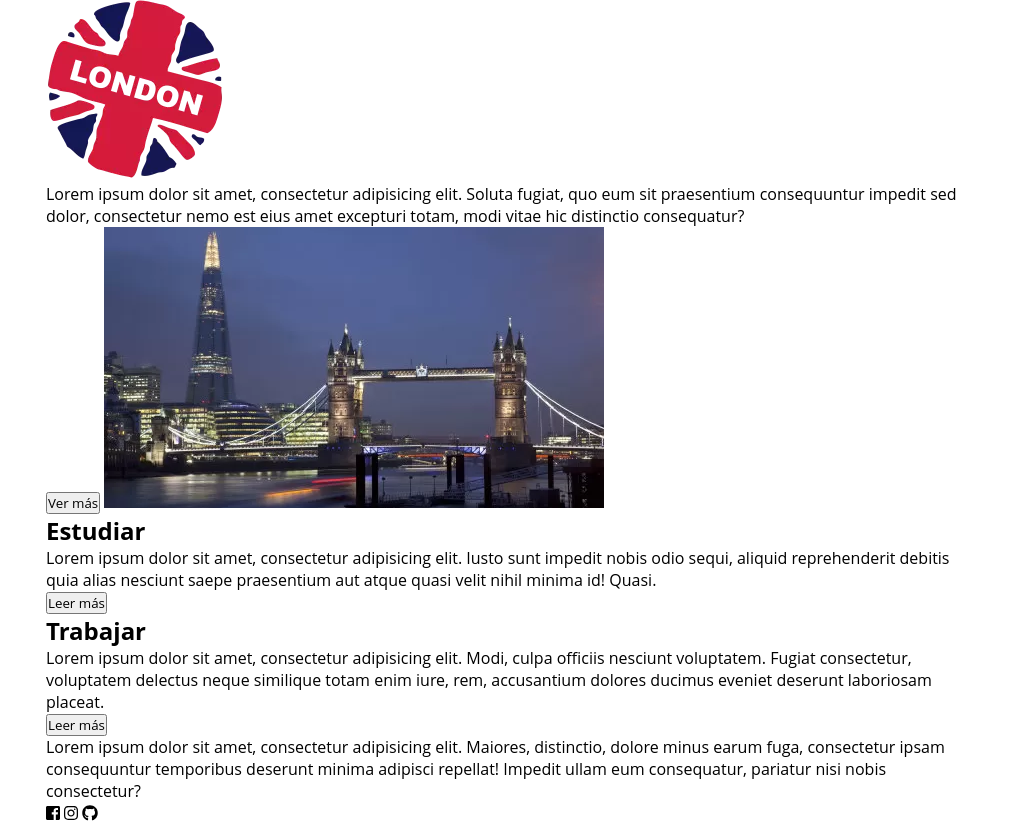
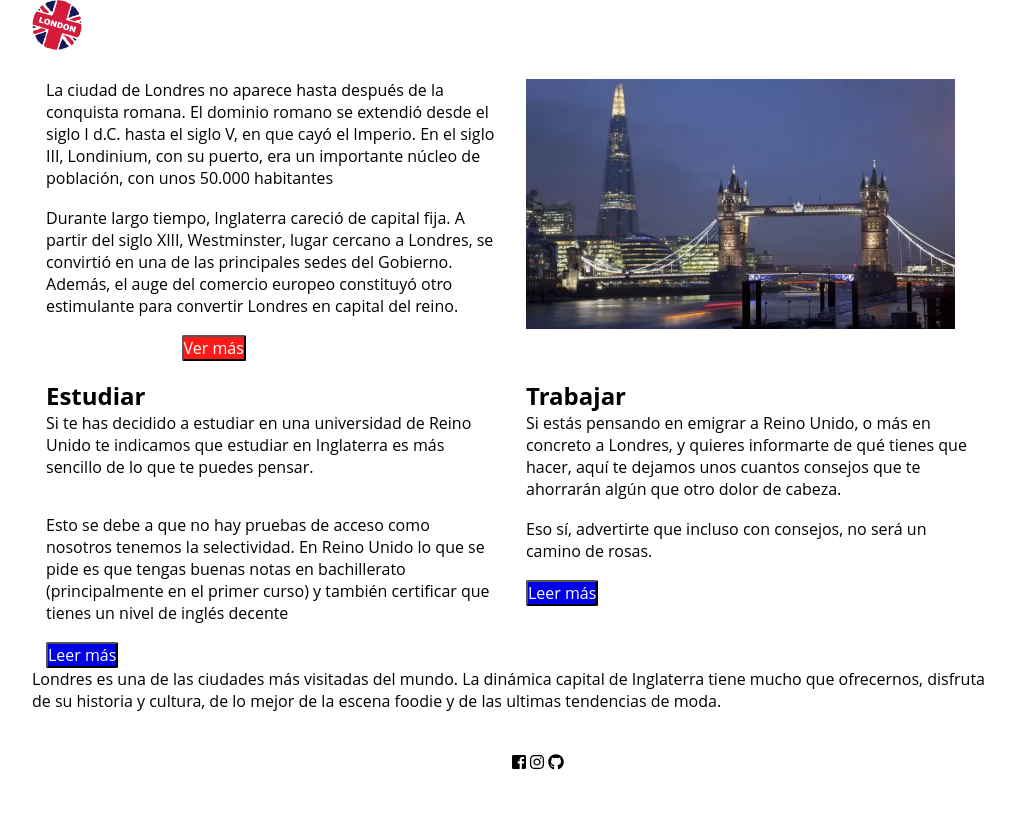
Before and after one commit to Jesmmar89/branches, a plain HTML site: page index.html in a window 1280 px wide. Shown: the whole page, without its empty margins (128-1143 px from the left). After the commit the page ends 800 px from the top, so only its background shows below. Drawn offline with Linux system fonts and the light colour scheme.

Commit message:
index finalizado

```diff
--- a/css/style.css
+++ b/css/style.css
@@ -0,0 +1,32 @@
+#logo{
+	display: block;
+	width: 50px;
+	padding-bottom: 3%;
+}
+#imgheader{
+ width: 95%;
+ height: 250px;
+}
+.footerdiv{
+	margin-left: 50%;
+
+}
+.botonVerMas{
+	border-radius: 5%;
+	background-color: #ff1a1a;
+	font-size: 16px;
+	color: white;
+	margin-left: 30%;
+}
+.leerMas{
+	border-radius: 5%;
+	background-color:#0000e6;
+	font-size: 16px;
+	color: white;
+}
+p{
+	padding-bottom: 4%;
+}
+h2{
+	padding-top: 4%;
+}
--- a/index.html
+++ b/index.html
@@ -8,22 +8,34 @@
 	<script defer src="https://use.fontawesome.com/releases/v5.0.8/js/all.js"></script>
 </head>
 <body class="container">
-	<header >
-		<img src="img/london_logo.png" alt="">
-		<p>Lorem ipsum dolor sit amet, consectetur adipisicing elit. Soluta fugiat, quo eum sit praesentium consequuntur impedit sed dolor, consectetur nemo est eius amet excepturi totam, modi vitae hic distinctio consequatur?</p>
-		<button>Ver más</button>
-		<img src="img/londonView.jpeg" alt="">
+	<header id="headerindex" class="row">
+		<img id="logo" src="img/london_logo.png" alt="">
+		<div class="col-6">
+			<p>La ciudad de Londres no aparece hasta después de la conquista romana. El dominio romano se extendió desde el siglo I d.C. hasta el siglo V, en que cayó el Imperio. En el siglo III, Londinium, con su puerto, era un importante núcleo de población, con unos 50.000 habitantes</p>
+			<p>Durante largo tiempo, Inglaterra careció de capital fija. A partir del siglo XIII, Westminster, lugar cercano a Londres, se convirtió en una de las principales sedes del Gobierno. Además, el auge del comercio europeo constituyó otro estimulante para convertir Londres en capital del reino.</p>
+			<button class="botonVerMas">Ver más</button></div>
+		<div class="col-6">
+			<img id="imgheader" src="img/londonView.jpeg" alt="Londres de noche">
+		</div>
 	</header>
-	<section>
-		<h2>Estudiar</h2>
-		<p>Lorem ipsum dolor sit amet, consectetur adipisicing elit. Iusto sunt impedit nobis odio sequi, aliquid reprehenderit debitis quia alias nesciunt saepe praesentium aut atque quasi velit nihil minima id! Quasi.</p>
-		<button>Leer más</button>
-		<h2>Trabajar</h2>
-		<p>Lorem ipsum dolor sit amet, consectetur adipisicing elit. Modi, culpa officiis nesciunt voluptatem. Fugiat consectetur, voluptatem delectus neque similique totam enim iure, rem, accusantium dolores ducimus eveniet deserunt laboriosam placeat.</p>
-		<button>Leer más</button>
-		<p>Lorem ipsum dolor sit amet, consectetur adipisicing elit. Maiores, distinctio, dolore minus earum fuga, consectetur ipsam consequuntur temporibus deserunt minima adipisci repellat! Impedit ullam eum consequatur, pariatur nisi nobis consectetur?</p>
+	<section class="row">
+		<div class="col-6">
+			<h2>Estudiar</h2>
+			<p>Si te has decidido a estudiar en una universidad de Reino Unido te indicamos que estudiar en Inglaterra es más sencillo de lo que te puedes pensar.<p>
+			<p>Esto se debe a que no hay pruebas de acceso como nosotros tenemos la selectividad. En Reino Unido lo que se pide es que tengas buenas notas en bachillerato (principalmente en el primer curso) y también certificar que tienes un nivel de inglés decente </p>
+			<button class="leerMas">Leer más</button>
+		</div>
+		<div class="col-6">
+			<h2>Trabajar</h2>
+			<p>Si estás pensando en emigrar a Reino Unido, o más en concreto a Londres, y quieres informarte de qué tienes que hacer, aquí te dejamos unos cuantos consejos que te ahorrarán algún que otro dolor de cabeza. </p>
+			<p>Eso sí, advertirte que incluso con consejos, no será un camino de rosas.</p>
+			<button class="leerMas">Leer más</button>
+		</div>
 	</section>
-	<footer>
+	<section class="row">
+			<p>Londres es una de las ciudades más visitadas del mundo. La dinámica capital de Inglaterra tiene mucho que ofrecernos, disfruta de su historia y cultura, de lo mejor de la escena foodie y de las ultimas tendencias de moda.</p>
+	</section>
+	<footer class="row footerdiv">
 		<i class="fab fa-facebook-square"></i>
 		<i class="fab fa-instagram"></i>
 		<i class="fab fa-github"></i>
```
